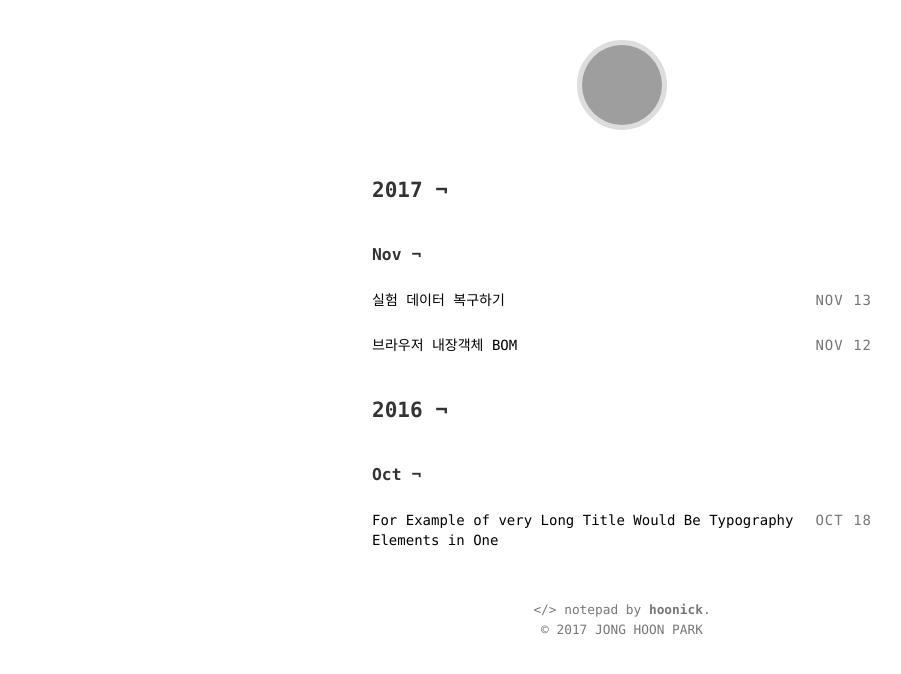
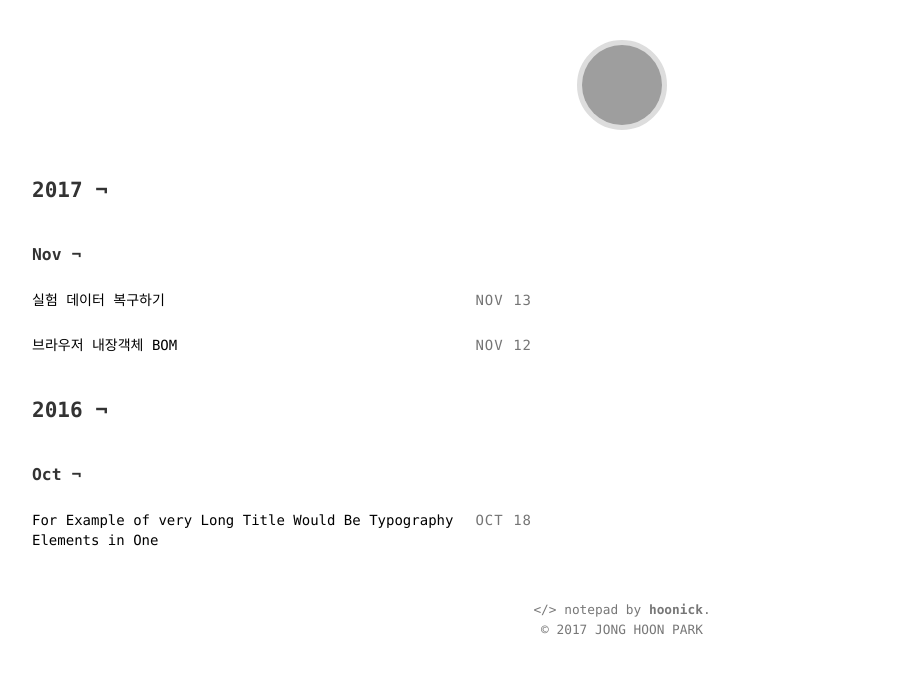
Before and after one commit to hoonick91/-old-choonick.github.io, a Jekyll site: the page built from index.html, in a window 1280 px wide. Shown: the top 674 px of the page, without its empty margins (18-919 px from the left). Built offline with Jekyll 4.4.1, drawn with Linux system fonts in a browser that asks for light colours; grey boxes are pictures that could not be loaded.

```diff
--- a/index.html
+++ b/index.html
@@ -2,7 +2,7 @@
 layout: default
 ---
 
-<section>
+<section style="margin-left: 0px">
 
 	{% for post in site.posts %}
 		{% unless post.next %}
```
